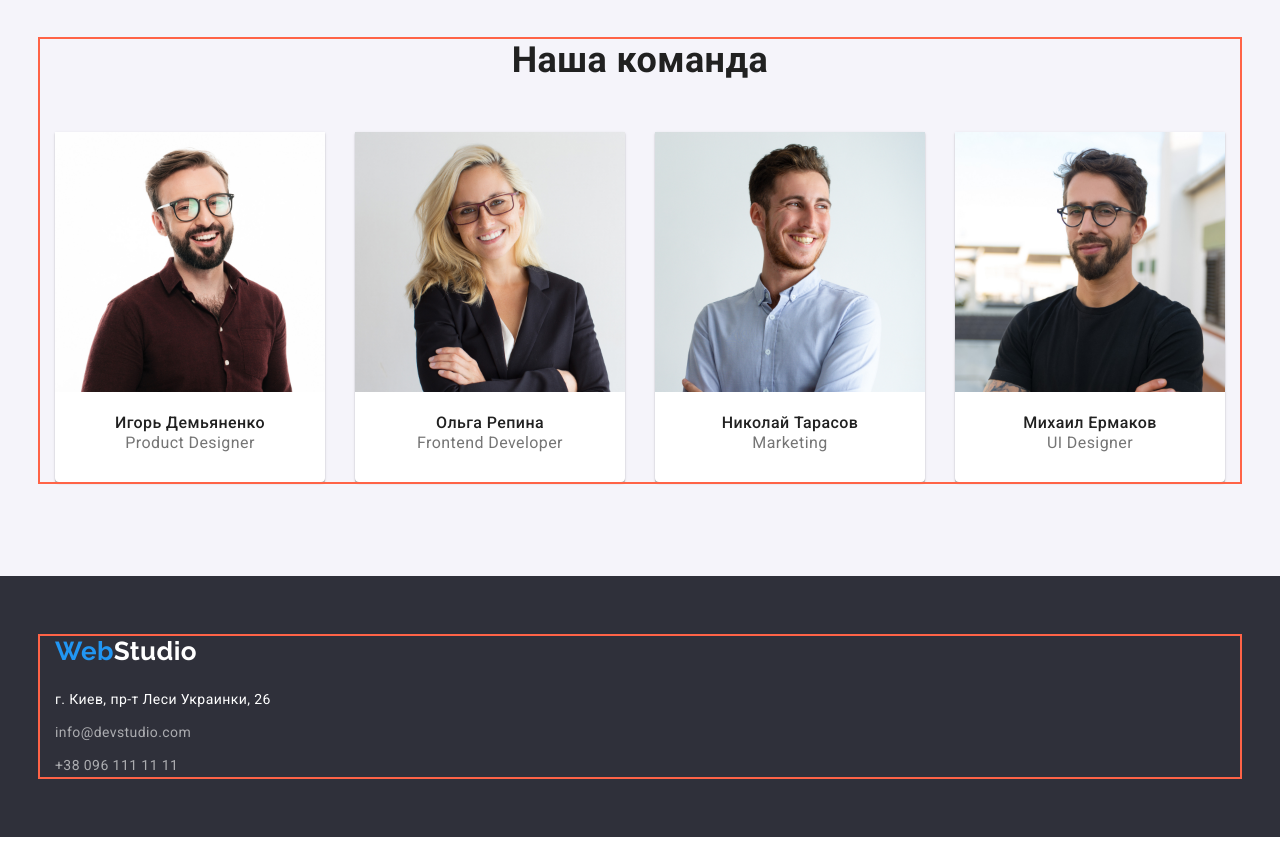
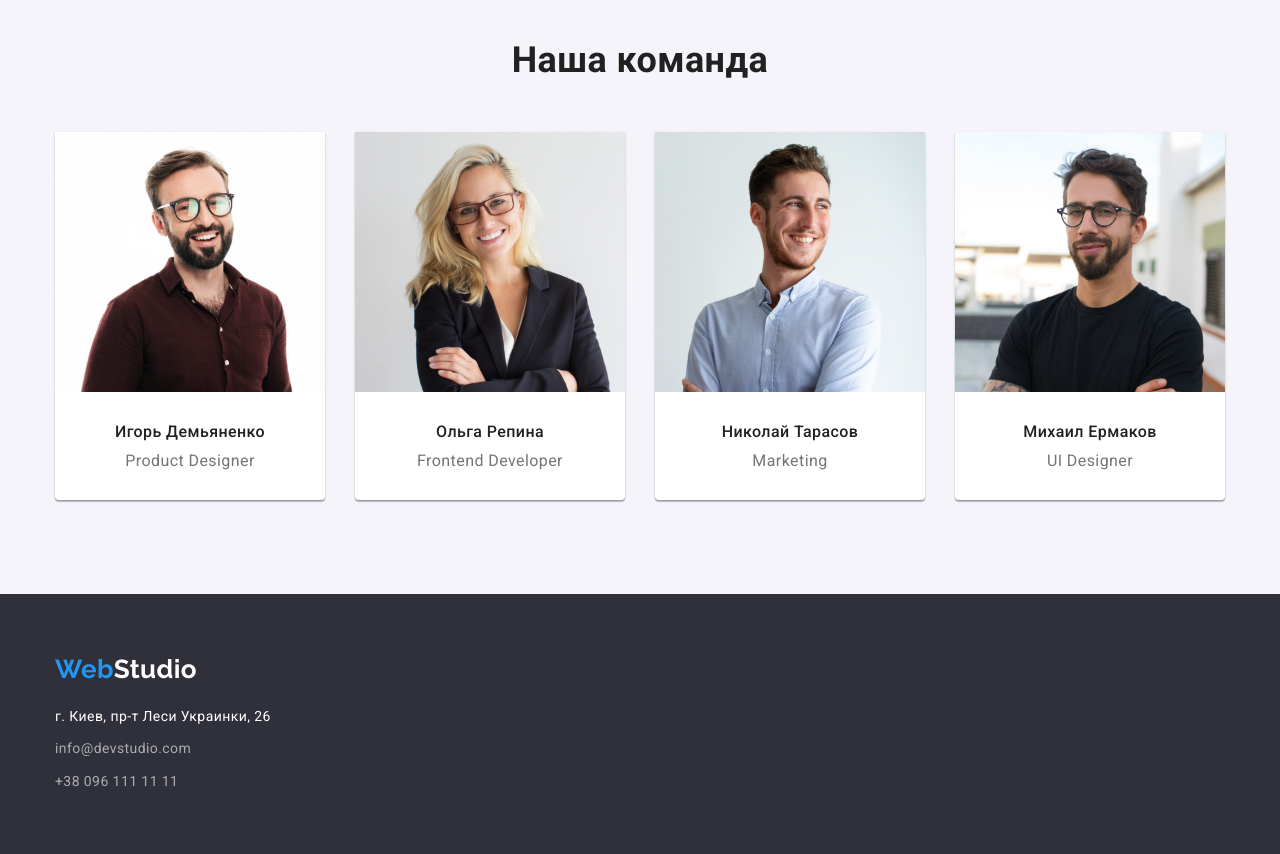
Before and after one commit to AlisaMorenko/goit-markup-hw-03, a plain HTML site: page index.html in a window 1280 px wide. Shown: the part 1100-1954 px from the top of the page. Drawn offline with nearby package versions, Linux system fonts and the light colour scheme.

Commit message:
на проверку

```diff
--- a/css/styles.css
+++ b/css/styles.css
@@ -51,6 +51,15 @@ img {
     padding: 0;
     clip: rect(0 0 0 0);
     overflow: hidden;
+}
+
+/* делаем контейнер */
+.container {
+    width: 1200px;
+    padding-left: 15px;
+    padding-right: 15px;
+    margin-left: auto;
+    margin-right: auto;
 }
 
 /* стилизация логотипа в хедере*/
@@ -149,10 +158,6 @@ header {
     width: 270px;
 }
 
-/* .advantages-list .item:not(:last-child) {
-    margin-right: 30px;
-} */
-
 .advantages-title {
     color: var(--title-text-color);
     font-weight: 700;
@@ -198,17 +203,17 @@ header {
     box-shadow: 0px 1px 3px rgba(0, 0, 0, 0.12), 0px 1px 1px rgba(0, 0, 0, 0.14), 0px 2px 1px rgba(0, 0, 0, 0.2);
     border-radius: 0px 0px 4px 4px;
     background-color: var(--primary-white-color);
+    text-align: center;
 }
 
 .name {
     color: var(--title-text-color);
     font-weight: 500;
     font-size: 16px;
-    line-height: 1.19px;
+    line-height: 1.19;
 
     margin-top: 30px;
     margin-bottom: 10px;
-    text-align: center;
 }
 
 .profession {
@@ -217,7 +222,6 @@ header {
 
     margin-top: 0px;
     margin-bottom: 30px;
-    text-align: center;
 }
 
 /* стилицация героя */
@@ -244,7 +248,6 @@ header {
     text-decoration: none;
 
     border-radius: 4px;
-    /* border: 1px solid transparent; */
 }
 
 .button.primary {
@@ -258,7 +261,6 @@ header {
     padding: 10px 32px;
     min-width: 200px;
     box-shadow: 0px 4px 4px rgba(0, 0, 0, 0.15);
-    /* text-align: center; */
 }
 
 .button.secondary {
@@ -293,12 +295,12 @@ header {
 
 address {
     font-style: normal;
-
-    margin-top: 20px;
 }
 
 .footer .logo {
     color: var(--primary-white-color);
+    display: block;
+    margin-bottom: 20px;
 }
 
 .street
@@ -329,16 +331,10 @@ address {
     display: flex;
     justify-content: center;
     margin-bottom: 50px;
-    /* margin-bottom: 34px; */
  }
 
-.filter-item {
+.filter-item:not(:last-child) {
     margin-right: 8px;
-    /* margin-bottom: 16px; */
-}
-
-.filter-item:last-child {
-    margin-right: 0px;
 }
 
 .galary-list {
@@ -347,7 +343,6 @@ address {
 }
 
 .card {
-    /* background-color: var(--primary-white-color); */
     width: 370px;
     margin-right: 30px;
     margin-bottom: 30px;
@@ -389,12 +384,3 @@ address {
     text-decoration: none;
     color: currentColor;
 }
-
-.container {
-    width: 1200px;
-    padding-left: 15px;
-    padding-right: 15px;
-    margin-left: auto;
-    margin-right: auto;
-    outline: 2px solid tomato;
-}
```
